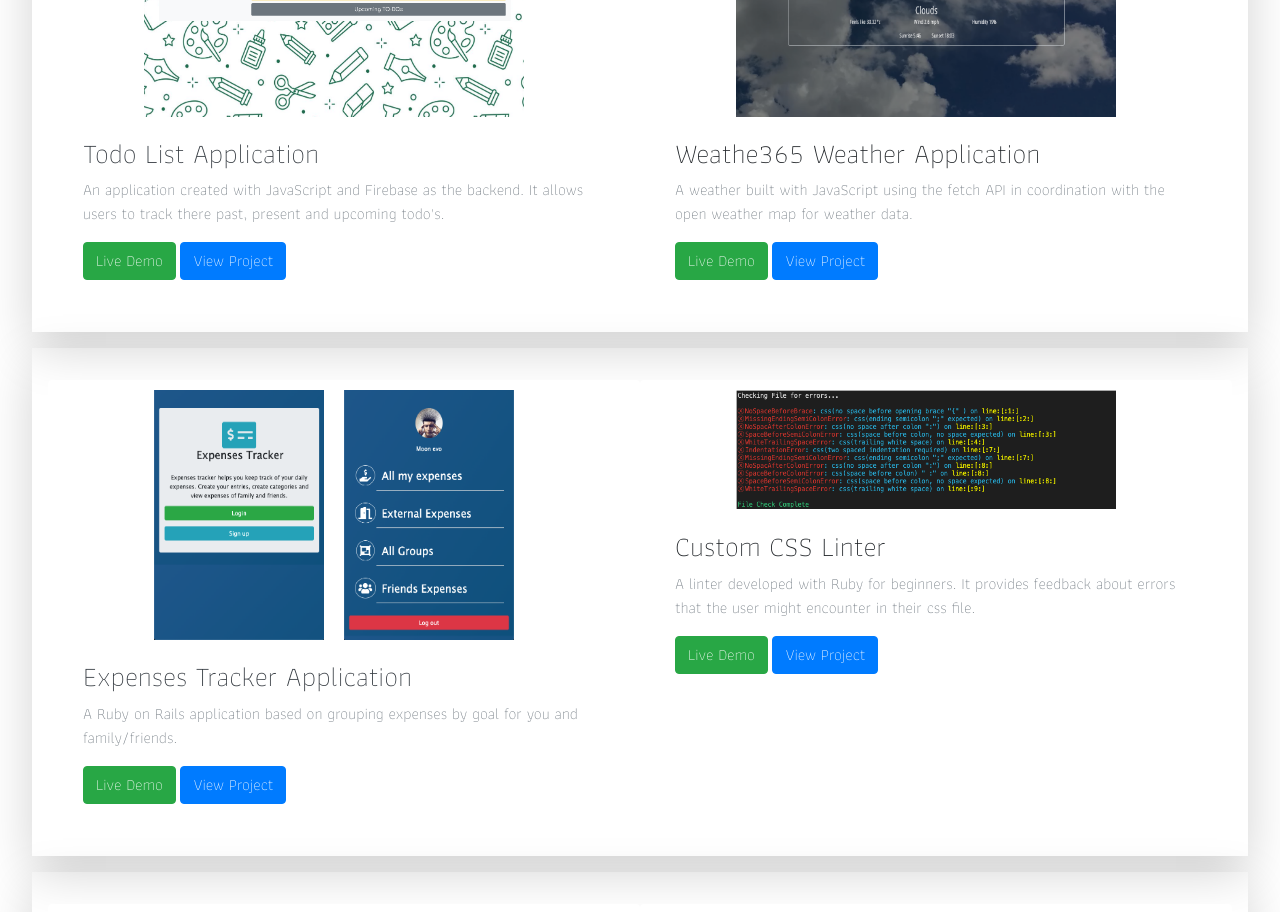
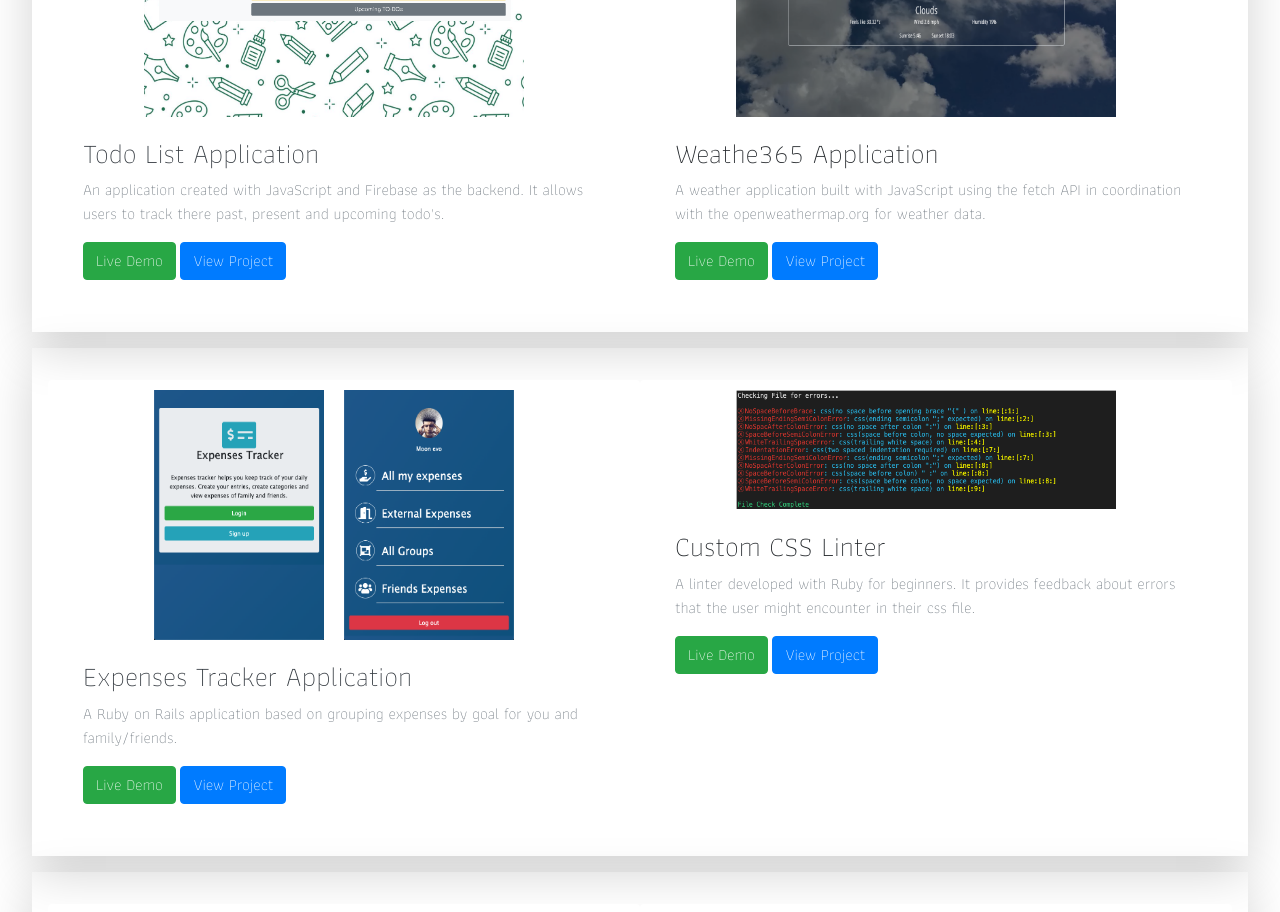
Before and after one commit to Elbie-em/Elbie-s-Portfolio, a plain HTML site: page index.html in a window 1280 px wide. Shown: the part 1760-2672 px from the top of the page. Drawn offline with nearby package versions, Linux system fonts and the light colour scheme.

Commit message:
Update weather app headline and details

```diff
--- a/index.html
+++ b/index.html
@@ -199,8 +199,8 @@
           <img class="project-thumbnail-c text-center" src="assets/weather365 sc.png" class="card-img-top" alt="...">
         </div>
         <div class="card-body">
-          <h3 class="thin-font dark">Weathe365 Weather Application</h3>
-          <p class="card-text thin-font text-muted">A weather built with JavaScript using the fetch API in coordination with the open weather map for weather data.</p>
+          <h3 class="thin-font dark">Weathe365 Application</h3>
+          <p class="card-text thin-font text-muted">A weather application built with JavaScript using the fetch API in coordination with the openweathermap.org for weather data.</p>
           <a class="btn btn-success thin-font"
             href="https://weather365-e1cd5.web.app/">Live Demo</a>
           <a class="btn btn-primary thin-font"
```
